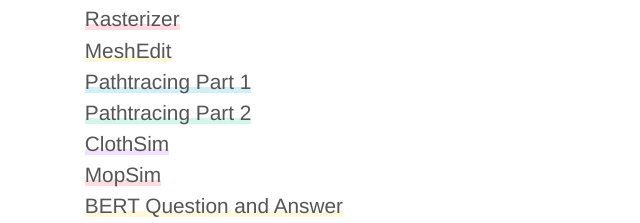
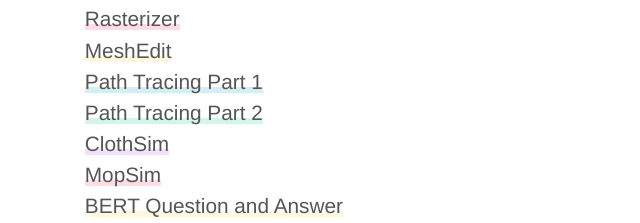
Before and after one commit to henryzxu/henryzxu, a plain HTML site: page docs/projects/index.html in a window 1280 px wide. Shown: the part 323-546 px from the top of the page, 0-640 px from the left. Drawn offline with nearby package versions, Linux system fonts and the light colour scheme.

Commit message:
path tracing

```diff
--- a/docs/projects/index.html
+++ b/docs/projects/index.html
@@ -51,7 +51,7 @@
                             <p><strong>Projects</strong></p>
                             <p>
                                 <span class="shadow is-red"><a href="https://henryzxu.github.io/rasterizer" target = "_blank">Rasterizer</a></span><br>
-                                <span class="shadow is-yellow"><a href="https://henryzxu.github.io/meshedit" target = "_blank">MeshEdit</a></span><br><span class="shadow is-blue"><a href="https://henryzxu.github.io/pathtracing-p1" target = "_blank">Pathtracing Part 1</a></span><br><span class="shadow is-green"><a href="https://henryzxu.github.io/pathtracing-p2" target = "_blank">Pathtracing Part 2</a></span><br><span class="shadow is-purple"><a href="https://henryzxu.github.io/clothsim" target = "_blank">ClothSim</a></span><br>
+                                <span class="shadow is-yellow"><a href="https://henryzxu.github.io/meshedit" target = "_blank">MeshEdit</a></span><br><span class="shadow is-blue"><a href="https://henryzxu.github.io/pathtracing-p1" target = "_blank">Path Tracing Part 1</a></span><br><span class="shadow is-green"><a href="https://henryzxu.github.io/pathtracing-p2" target = "_blank">Path Tracing Part 2</a></span><br><span class="shadow is-purple"><a href="https://henryzxu.github.io/clothsim" target = "_blank">ClothSim</a></span><br>
                                 <span class="shadow is-red"><a href="https://henryzxu.github.io/cs184-mopsim" target = "_blank">MopSim</a></span><br>
                                 <span class="shadow is-yellow"><a href="https://github.com/henryzxu/bert-qa-demo" target = "_blank">BERT Question and Answer</a></span><br><span class="shadow is-blue"><a href="https://github.com/henryzxu/cobb-douglas" target = "_blank">Cobb-Douglas Simulator</a></span><br><span class="shadow is-green"><a href="https://github.com/henryzxu/pytorch-hsml-rl" target = "_blank">PyTorch HSML-RL</a></span><br><span class="shadow is-purple"><a href="https://github.com/henryzxu/edge_case" target = "_blank">Interactive Tile View</a></span><br>
                                 <span class="shadow is-red"><a href="https://henryzxu.github.io/colorizer/" target = "_blank">Image Colorizer</a></span><br>
```
